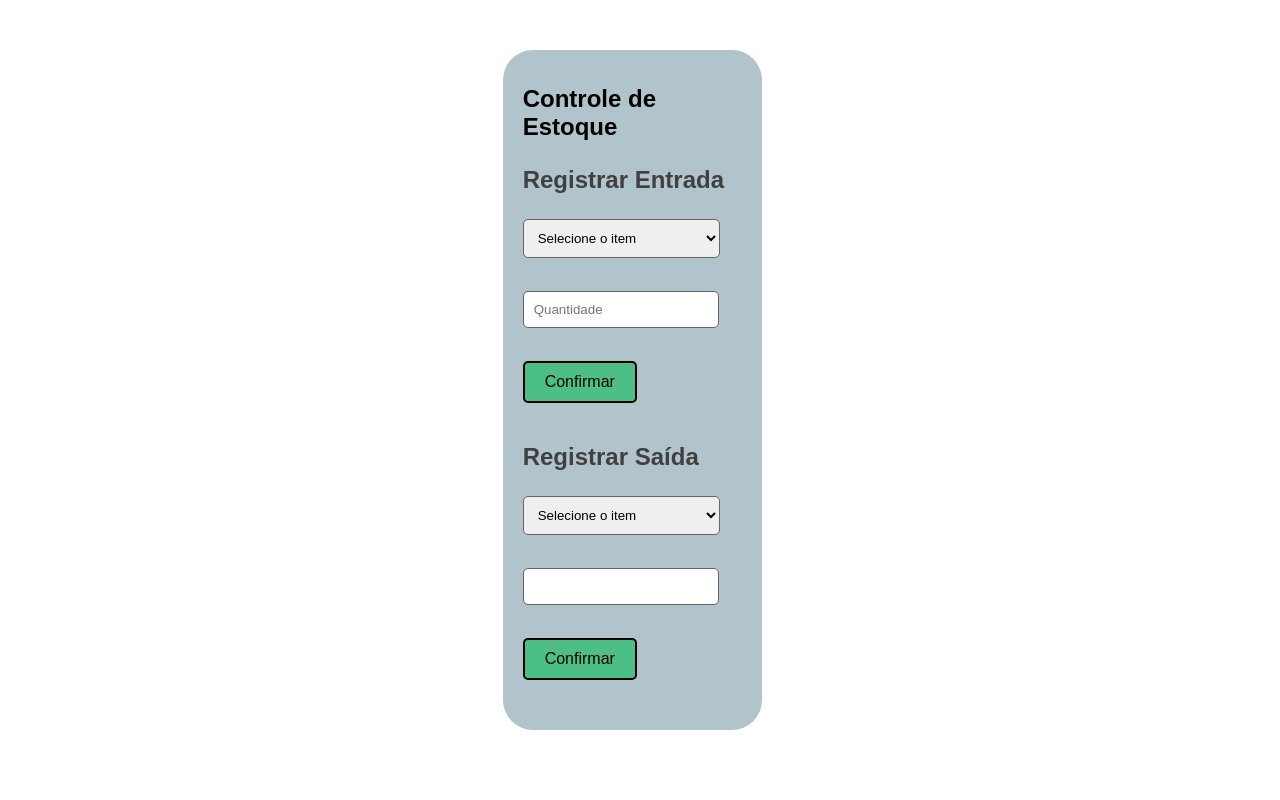
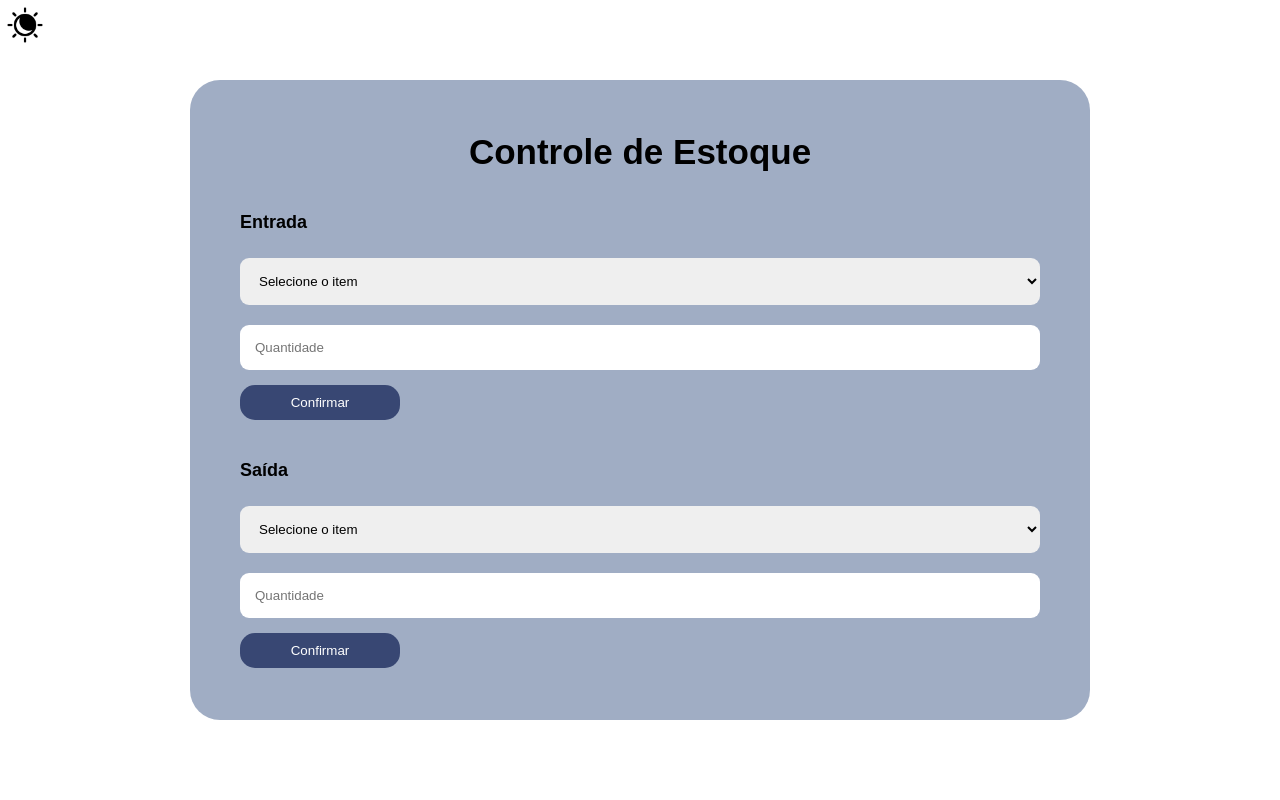
Before and after one commit to octaviosilva4275/Invent-, a Flask app: page /controle_estoque in a window 1280 px wide. Run offline with Flask 3, Linux system fonts and the light colour scheme; a user stored in the database is signed in; data comes from the database, SQL or seed files in the repository.

Commit message:
controle de estoque finalizado

```diff
--- /dev/null
+++ b/static/controle-estoque.js
@@ -0,0 +1,36 @@
+document.addEventListener('DOMContentLoaded', function() {
+    const luaIcon = document.getElementById('lua-icon');
+    const solIcon = document.getElementById('sol-icon');
+    const body = document.body;
+
+    // Verificar a preferência do tema no localStorage
+    const savedTheme = localStorage.getItem('theme');
+    if (savedTheme === 'dark') {
+        activateDarkMode();
+    } else {
+        activateLightMode();
+    }
+
+    function activateDarkMode() {
+        body.classList.remove('light-mode');
+        body.classList.add('dark-mode');
+        toggleIcons(luaIcon, solIcon);
+        localStorage.setItem('theme', 'dark'); // Salva a preferência no localStorage
+    }
+
+    function activateLightMode() {
+        body.classList.remove('dark-mode');
+        body.classList.add('light-mode');
+        toggleIcons(solIcon, luaIcon);
+        localStorage.setItem('theme', 'light'); // Salva a preferência no localStorage
+    }
+
+    function toggleIcons(hiddenIcon, visibleIcon) {
+        hiddenIcon.classList.add('none');
+        visibleIcon.classList.remove('none');
+    }
+
+    // Eventos de clique para os ícones
+    luaIcon.addEventListener('click', activateDarkMode);
+    solIcon.addEventListener('click', activateLightMode);
+});
--- a/static/styles/controle-estoque.css
+++ b/static/styles/controle-estoque.css
@@ -1,112 +1,150 @@
 /*
-- Estilo para o corpo da página
-- Define largura e altura como 100% da viewport
-- Remove margens padrão
-- Define fonte padrão e layout flexível
-- Centraliza o conteúdo horizontal e verticalmente
+   Normalização do Navegador
+   - Remove margens e paddings padrão de todos os elementos.
+   - Define a caixa de todos os elementos como "box-sizing: border-box".
+   - Remove o estilo de lista e a sublinha de links.
+   - Define a fonte padrão 'Amatic SC'.
 */
-body {
-    width: 100vw;
-    height: 100vh;
+* {
     margin: 0;
-    font-family: Arial, sans-serif;
-    display: flex;
-    flex-direction: column;
-    align-items: center;
-    justify-content: center;
+    padding: 0;
+    box-sizing: border-box;
+    list-style: none;
+    text-decoration: none;
+    border: none;
+    font-family: 'Amatic SC', sans-serif;
 }
 
 /*
-- Estilo para a seção do formulário
-- Define largura como 80% com largura máxima de 1000px
-- Define cor de fundo, layout flexível e alinhamento do conteúdo
-- Adiciona bordas arredondadas, padding e margem inferior
+   Normalização do HTML e body
+   - Define a largura e altura como 100% da viewport.
+   - Ajusta a unidade rem para que 1rem seja equivalente a 10px.
+   - Remove o overflow horizontal.
 */
-.form-section {
-    width: 80%;
-    max-width: 1000px;
-    background-color: var(--cinza-azulado);
+html {
+    width: 100%;
+    height: 100%;
+    font-size: 62.5%;
+    overflow-x: hidden;
+}
+
+body {
+    margin: 0;
+    padding: 0;
+    width: 100%;
+    height: 100%;
+}
+:root{
+    --cinza: #ffffff;
+    --dark: #04050D;
+    --fundo : #aab5ca;
+    --fundodark :#465E8C;
+    --fonte : #000;
+    --fontedark : #fff;
+}
+body.light-mode {
+    background-color: var(--cinza);
+    color: var(--fonte);
+}
+body.dark-mode {
+    background-color: var(--dark);
+    color: var(--fontedark)
+}
+.none {
+    display: none;
+}
+.darkmode img {
+    cursor: pointer;
+    transition: opacity 0.3s ease, transform 0.3s ease;
+    position: absolute;
+    width: 40px;
+    height: 40px;
+    margin: 5px 5px;
+}
+
+.darkmode img.none {
+    opacity: 0; /* Ícone oculto */
+    transform: scale(0.8); /* Reduz um pouco o tamanho */
+}
+
+.darkmode .sol-icon{
+    background-color: var(--fontedark);
+}
+
+.dark-mode #sol-icon {
+    filter: brightness(0) invert(1);
+}
+
+/* Certifique-se de que essas regras estejam no final do seu CSS para garantir que sejam aplicadas corretamente */
+body.dark-mode {
+    background-color: var(--dark);
+    color: var(--fontedark);
+}
+
+.dark-mode .campo-estoque{
+    background-color: var(--fundodark);
+}
+.estoque {
     display: flex;
-    flex-direction: column;
+    justify-content: center;
+    align-items: center;
+    width: 100vw;
+    height: 100vh;
+    background-color: var(--branco);
+}
+
+.campo-estoque {
+    display: flex;
+    justify-content: center;
+    align-items: center;
+    background-color:rgba(70, 94, 140, 0.51);
+    padding: 50px;
+    border-radius: 30px;
+    max-width: 900px;
+    width: 100%;
+    height: 80%;
+}
+
+.form-estoque {
+    text-align: left;
+    width: 100%;
+}
+
+.titulo-estoque{
+    display: flex;
     align-items: center;
     justify-content: center;
-    border-radius: 30px;
-    padding: 20px;
-    margin-bottom: 20px;
+    font-size: 3.5rem;
 }
 
-/*
-- Estilo para o formulário
-- Define largura total, padding e bordas arredondadas
-*/
-form {
+.titulo-entrada, .titulo-saida{
+    margin-bottom: 5px;
+}
+
+.entrada, .saida {
+    margin-top: 40px;
+    font-size: larger;
+}
+
+.select-estoque, .quant {
     width: 100%;
     padding: 15px;
-    border-radius: 15px;
+    margin-top: 20px;
+    border-radius: 9px;
+    box-sizing: border-box; /* garante que padding não afete a largura */
 }
 
-/*
-- Estilo para o título principal
-- Define margem e cor do texto
-*/
-h1 {
-    margin: 15px 0;
-    color: var(--preto);
+.btn-estoque {
+    width: 20%;
+    padding: 10px;
+    margin-top: 15px;
+    border-radius: 15px ;
+    color: white;
+    background-color: rgba(56, 71, 115, 1);
+    transition: all 0.3s ease;
 }
 
-/*
-- Estilo para subtítulos
-- Define largura total, margem e cor do texto
-*/
-h2 {
-    width: 100%;
-    margin: 10px 0;
-    color: var(--cinza);
+.btn-estoque:hover {
+    background-color: rgba(25, 35, 64, 0.8); /* Cor mais clara ou outra cor quando o mouse estiver sobre o botão */
+    transform: scale(1.05);
 }
-
-/*
-- Estilo para selects
-- Define largura (considerando o padding), padding, margem inferior, bordas arredondadas e cor da borda
-*/
-select {
-    width: calc(100% - 22px);
-    padding: 10px;
-    margin-bottom: 15px;
-    border-radius: 5px;
-    border: 1px solid var(--cinza-escuro);
-}
-
-/*
-- Estilo para inputs de tipo número
-- Define largura (considerando o padding), padding, margem inferior, bordas arredondadas e cor da borda
-*/
-input[type="number"] {
-    width: calc(100% - 45px);
-    padding: 10px;
-    margin-bottom: 15px;
-    border-radius: 5px;
-    border: 1px solid var(--cinza-escuro);
-}
-
-/*
-- Estilo para botões
-- Define padding, margem inferior, bordas arredondadas, borda, cor de fundo, cor do texto, cursor e tamanho da fonte
-*/
-button {
-    padding: 10px 20px;
-    margin-bottom: 15px;
-    border-radius: 5px;
-    border: 2px solid var(--preto);
-    background-color: var(--verde);
-    color: var(--preto);
-    cursor: pointer;
-    font-size: 16px;
-}
-
-/*
-- Estilo para botões ao passar o mouse
-- Define a cor de fundo e aplica um efeito de destaque
-*/
-button:hover {
-    background-color: var(--azul-claro);
-}
--- a/templates/controle_estoque.html
+++ b/templates/controle_estoque.html
@@ -1,52 +1,44 @@
 <!DOCTYPE html>
-<html lang="pt-BR">
+<html lang="pt">
 <head>
-    <!-- Metadados do documento, incluindo charset e viewport para responsividade -->
     <meta charset="UTF-8">
     <meta name="viewport" content="width=device-width, initial-scale=1.0">
     <title>Controle de Estoque</title>
-
-    <!-- Links para os arquivos de estilo CSS que definem o layout e as variáveis do projeto -->
     <link rel="stylesheet" href="/static/styles/controle-estoque.css">
-    <link rel="stylesheet" href="/static/styles/medias/media-controle-estoque.css">
-    <link rel="stylesheet" href="/static/styles/variaveis.css">
+    <script src="/static/controle-estoque.js"></script>
 </head>
 <body>
-    <main>
-        <!-- Seção principal do conteúdo, que contém o formulário para controle de estoque -->
-        <section class="form-section">
+<main>
+    <div class="darkmode">
+        <img src="/static/img/lua.png" alt="Modo Escuro" id="lua-icon">
+        <img src="/static/img/sol.png" alt="Modo Claro" class="none" id="sol-icon">
+    </div>
 
-            <!-- Título principal da página e subtítulos para as funcionalidades de entrada e saída -->
-            <h1>Controle de Estoque</h1>
-            <h2>Registrar Entrada</h2>
-
-            <!-- Formulário para registrar a entrada de materiais no estoque -->
-            <form action="/registrar_entrada" method="POST">
-                <!-- Seleção do material a ser registrado e entrada da quantidade -->
-                <select id="material" name="material_id" required>
-                    <option value="1">Selecione o item</option>
-                    <option value="2">Material 2</option>
-                </select><br><br>
-                <input type="number" id="quantidade" name="quantidade" min="1" placeholder="Quantidade" required><br><br>
-                <!-- Botão para confirmar a entrada -->
-                <button type="submit">Confirmar</button>
+    <section class="estoque">
+        <div class="campo-estoque">
+            <form class="form-estoque">
+                <h1 class="titulo-estoque">Controle de Estoque</h1>
+                <div class="entrada">
+                    <h2 class="titulo-entrada">Entrada</h2>
+                    <select class="select-estoque" id="entrada-item">
+                        <option value="">Selecione o item</option>
+                        <!-- Opções de itens para entrada -->
+                    </select>
+                    <input class="quant" type="number" id="quantidade" name="quantidade" placeholder="Quantidade">
+                    <button class="btn-estoque" type="submit">Confirmar</button>
+                </div>
+                <div class="saida">
+                    <h2 class="titulo-saida">Saída</h2>
+                    <select class="select-estoque" id="saida-item">
+                        <option value="">Selecione o item</option>
+                        <!-- Opções de itens para saída -->
+                    </select>
+                    <input  class="quant" type="number" id="quantidade" name="quantidade" placeholder="Quantidade">
+                    <button class="btn-estoque" type="submit">Confirmar</button>
+                </div>
             </form>
-
-            <!-- Subtítulo para registrar a saída de materiais -->
-            <h2>Registrar Saída</h2>
-
-            <!-- Formulário para registrar a saída de materiais do estoque -->
-            <form action="/registrar_saida" method="POST">
-                <!-- Seleção do material a ser removido e entrada da quantidade -->
-                <select id="material" name="material_id" required>
-                    <option value="1">Selecione o item</option>
-                    <option value="2">Material 2</option>
-                </select><br><br>
-                <input type="number" id="quantidade" name="quantidade" min="1" required><br><br>
-                <!-- Botão para confirmar a saída -->
-                <button type="submit">Confirmar</button>
-            </form>
-        </section>
-    </main>
+        </div>
+    </section>
+</main>
 </body>
 </html>
```
Also changed, not shown: static/img/lua.png (added), static/img/sol.png (added).
